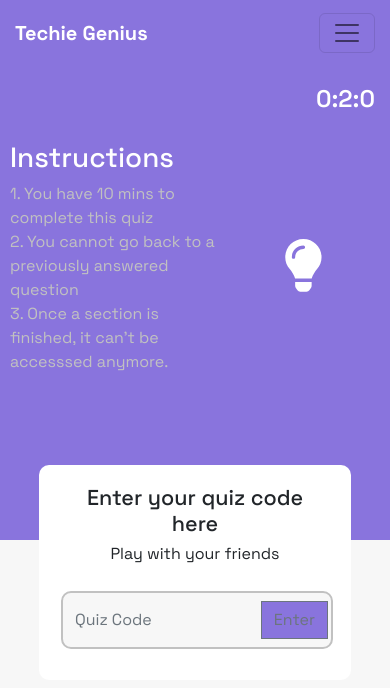
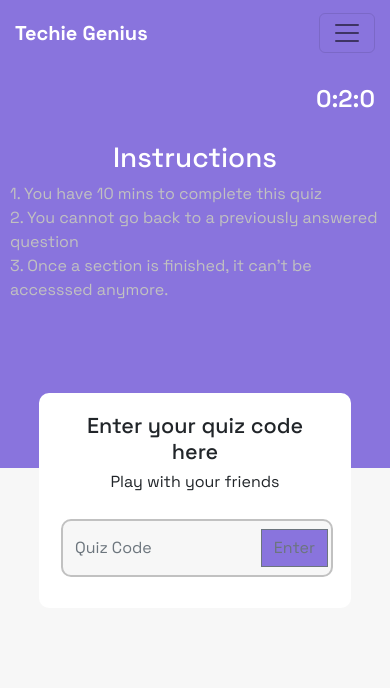
Before and after one commit to Uchechukwu10/techie-genius, a React (Create React App) app: page / in a window 390 px wide. Shown: the top 688 px of the page. Built offline with nearby package versions, Linux system fonts and the light colour scheme.

Commit message:
fix responsiveness

```diff
--- a/src/App.css
+++ b/src/App.css
@@ -107,8 +107,20 @@ body {
     .banner-box h4, .banner-box p {
         margin: 5px 2px;
     }
+    .banner {
+        gap: 0px;
+    }
+    .banner-content {
+        display: flex;
+        flex-direction: column;
+        justify-content: center;
+        align-items: center;
+    }
+    .bulb {
+        display: none;
+    }
 }
-@media only screen and (max-width: 900px) {
+@media only screen and (min-device-width: 600px) and (max-width: 900px) {
     .categories {
         display: flex;
     }
@@ -151,7 +163,7 @@ body {
         padding: 20px;
     }
 }
-@media only screen and (max-width: 900px) {
+@media only screen and (min-device-width: 600px) and (max-width: 900px) {
     .category {
         width: 45%;
         padding: 20px;
--- a/src/components/HomePage.js
+++ b/src/components/HomePage.js
@@ -55,7 +55,7 @@ const HomePage = (props) => {
   return (
     <div>
         <div className='banner' id='banner'>
-            <div><h1 className='heading'>Instructions</h1><p>1. You have 10 mins to complete this quiz<br />2. You cannot go back to a previously answered question<br />3. Once a section is finished, it can't be accesssed anymore.</p></div>
+            <div className='banner-content'><h1 className='heading'>Instructions</h1><p>1. You have 10 mins to complete this quiz<br />2. You cannot go back to a previously answered question<br />3. Once a section is finished, it can't be accesssed anymore.</p></div>
             <div className='bulb'><FaLightbulb color='#fff' fontSize='3.3em'/></div>
             <div className='dashboard-timer'>
                 {timeLeft >= 0 ?
```
